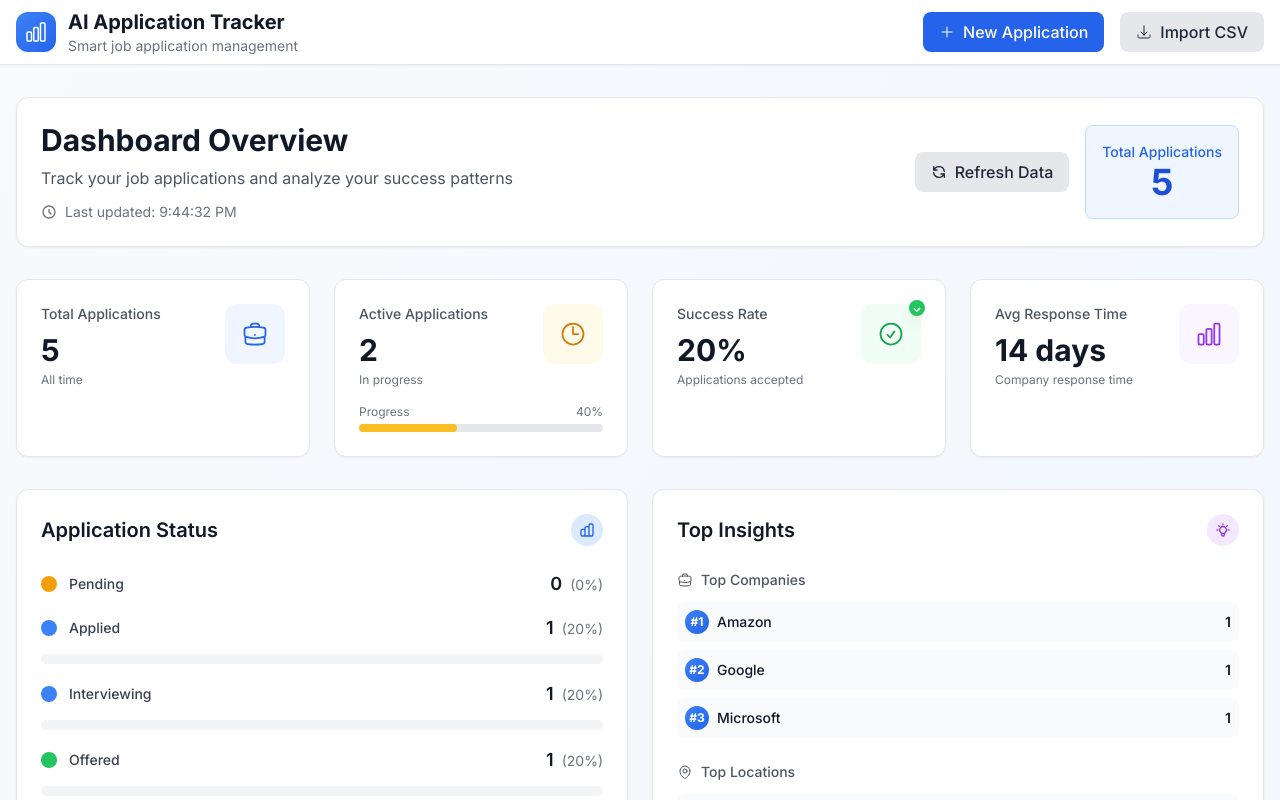
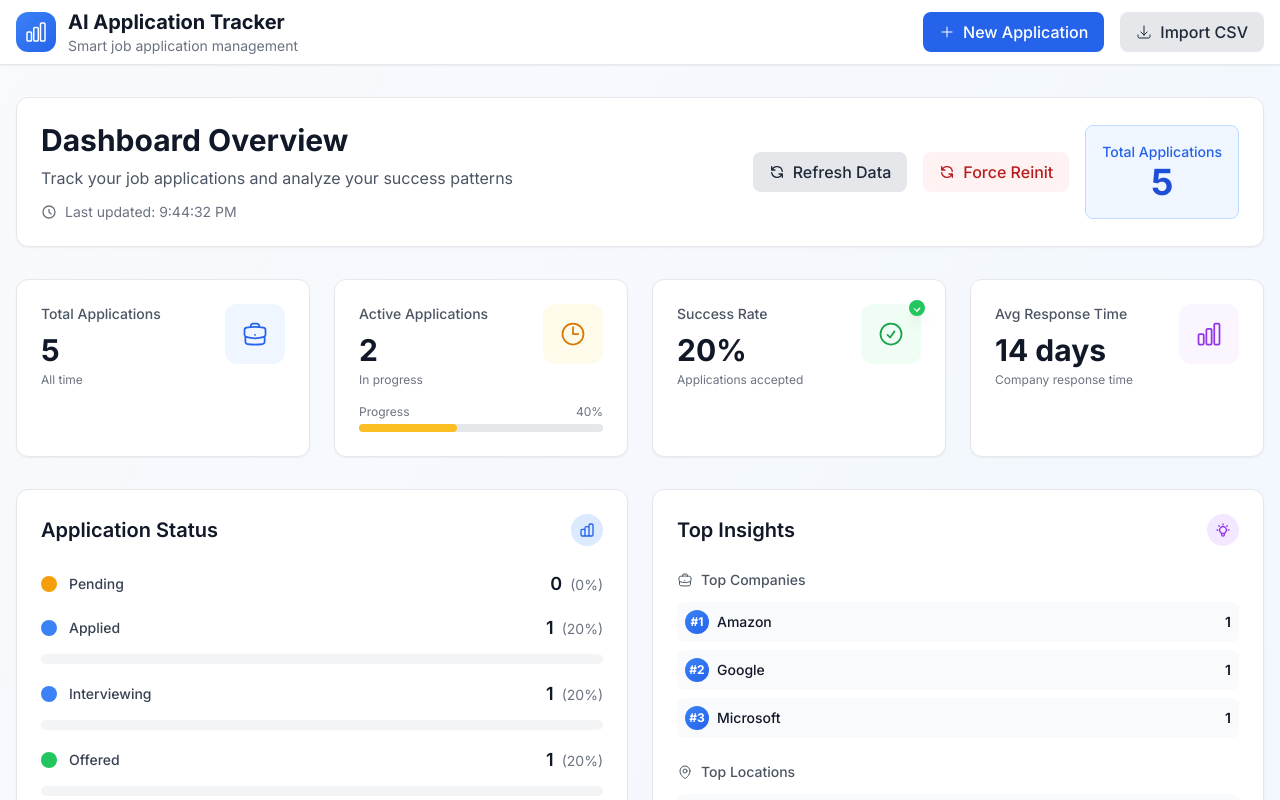
Before and after one commit to ummugulsunn/ai-application-tracker, a Next.js app: page / in a window 1280 px wide. Shown: the top 800 px of the page. Built offline with nearby package versions, Linux system fonts and the light colour scheme.

Commit message:
fix: Dashboard kartları loading state'de kalma sorunu çözüldü - initializeSampleData fonksiyonu düzeltildi - isInitialized state yönetimi iyileştirildi - forceReinitialize fonksiyonu eklendi - Debug logları ve force refresh butonları eklendi

```diff
--- a/components/Dashboard.tsx
+++ b/components/Dashboard.tsx
@@ -15,7 +15,7 @@ import { formatDistanceToNow } from 'date-fns'
 import { toast } from 'react-hot-toast'
 
 export default function Dashboard() {
-  const { getStats, isInitialized, applications } = useApplicationStore()
+  const { getStats, isInitialized, applications, forceReinitialize } = useApplicationStore()
   const [stats, setStats] = useState({
     total: 0,
     pending: 0,
@@ -52,6 +52,11 @@ export default function Dashboard() {
       refreshStats()
     }
   }, [applications, isInitialized, getStats])
+
+  // Debug logging
+  useEffect(() => {
+    console.log('Dashboard Debug:', { isInitialized, applicationsLength: applications.length, isLoading })
+  }, [isInitialized, applications.length, isLoading])
 
   // Don't render until store is initialized to prevent hydration mismatch
   if (isLoading || !isInitialized) {
@@ -152,6 +157,17 @@ export default function Dashboard() {
                 <path strokeLinecap="round" strokeLinejoin="round" strokeWidth={2} d="M4 4v5h.582m15.356 2A8.001 8.001 0 004.582 9m0 0H9m11 11v-5h-.581m0 0a8.003 8.003 0 01-15.357-2m15.357 2H15" />
               </svg>
               <span>Refresh Data</span>
+            </button>
+
+            <button
+              onClick={forceReinitialize}
+              className="btn-secondary flex items-center space-x-2 px-4 py-2 bg-red-50 text-red-700 hover:bg-red-100 border-red-200"
+              title="Force reinitialize data"
+            >
+              <svg className="w-4 h-4" fill="none" viewBox="0 0 24 24" stroke="currentColor">
+                <path strokeLinecap="round" strokeLinejoin="round" strokeWidth={2} d="M4 4v5h.582m15.356 2A8.001 8.001 0 004.582 9m0 0H9m11 11v-5h-.581m0 0a8.003 8.003 0 01-15.357-2m15.357 2H15" />
+              </svg>
+              <span>Force Reinit</span>
             </button>
 
             <div className="text-center bg-gradient-to-r from-primary-50 to-blue-50 rounded-lg p-4 border border-primary-200">
--- a/store/applicationStore.ts
+++ b/store/applicationStore.ts
@@ -18,6 +18,7 @@ interface ApplicationStore {
   initializeSampleData: () => void
   cleanupInvalidData: () => void
   forceUpdateStats: () => void
+  forceReinitialize: () => void
 
   // Filters and search
   setFilters: (filters: Partial<FilterOptions>) => void
@@ -199,7 +200,10 @@ export const useApplicationStore = create<ApplicationStore>()(
         } else if (isInitialized && applications.length > 0) {
           // Clean existing applications to fix any invalid dates
           const cleanedApplications = applications.map(cleanApplicationData)
-          set({ applications: cleanedApplications })
+          set({ applications: cleanedApplications, isInitialized: true })
+        } else if (!isInitialized && applications.length > 0) {
+          // If we have applications but not initialized, mark as initialized
+          set({ isInitialized: true })
         }
       },
 
@@ -324,6 +328,18 @@ export const useApplicationStore = create<ApplicationStore>()(
 
       forceUpdateStats: () => {
         set({ isInitialized: false }) // Force re-calculation by resetting initialized state
+      },
+
+      forceReinitialize: () => {
+        if (typeof window !== 'undefined') {
+          localStorage.removeItem('application-store')
+        }
+        set({ applications: [], isInitialized: false })
+        // Reinitialize after a short delay
+        setTimeout(() => {
+          const { initializeSampleData } = get()
+          initializeSampleData()
+        }, 100)
       },
 
       setFilters: (newFilters) => {
```
Also changed, not shown: 1 other file (tests, documents, lock files or other folders).
